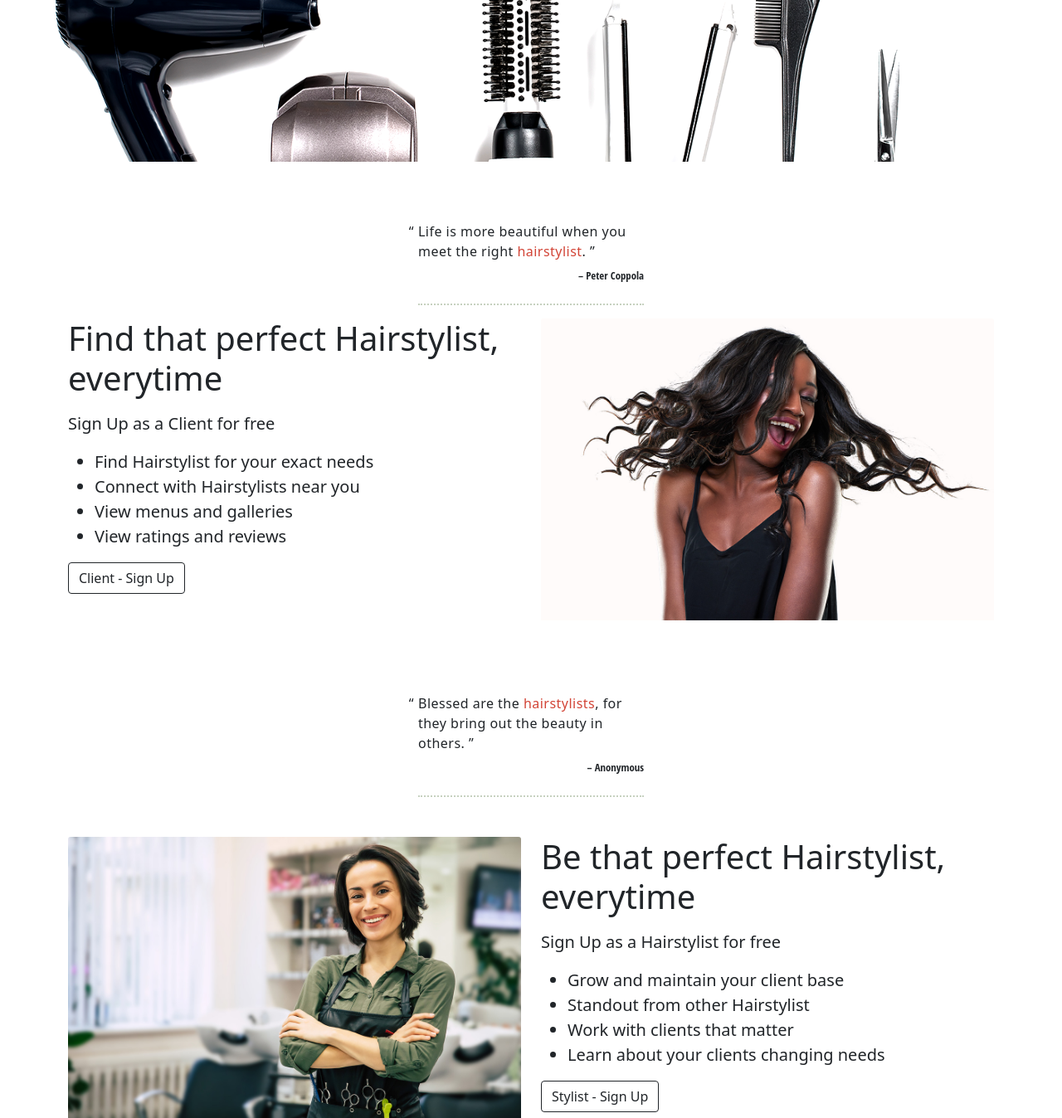
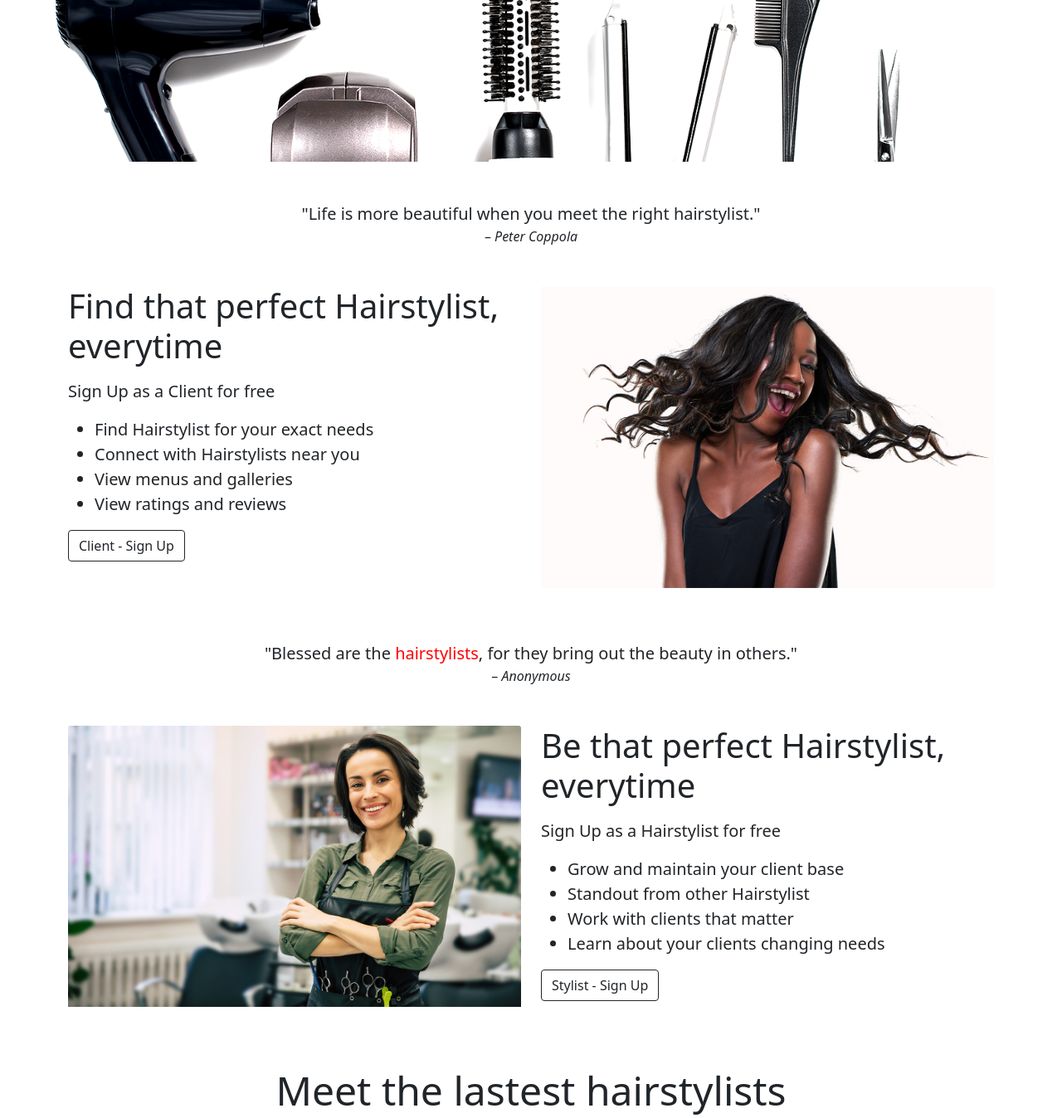
Before and after one commit to mdinga/findmyhairstylist, a Django app: template templates/index.html in a window 1280 px wide. Shown: the part 604-1952 px from the top of the page at 83% size. Run offline with Django 3.2, Linux system fonts and the light colour scheme; the template is opened without the code that fills it, so the values that code supplies are empty; some libraries are stand-ins or nearby versions; some web fonts are replaced.

Commit message:
front page edited

```diff
--- a/static/css/style.css
+++ b/static/css/style.css
@@ -182,40 +182,6 @@ a{font-size: 0.85em;}
   }
 }
 
-.quote {
-    position: relative;
-    letter-spacing: .03em;
-    margin-bottom: .5rem;
-
-    &:before {
-        content: "“";
-        position: absolute;
-        left: -.7em;
-    }
-
-    &:after {
-        content: "”";
-        margin-right: -1rem;
-    }
-}
-
-.quote--container {
-    margin: 4.5rem auto 0;
-    width: 17em;
-    border-bottom: 2px dotted #C6D1BF;
-    padding-bottom: .5rem;
-}
-
-.quote--highlight {
-    color: #D24335;
-}
-
-.quote--author {
-    font-family: 'Open Sans Condensed';
-    font-size: .8rem;
-    text-align: right;
-    font-weight: 300;
-}
 
 /* ---------------------------Start Stylist Home Page------------------------ */
 .profile_progress_list ul li {
--- a/templates/index.html
+++ b/templates/index.html
@@ -24,14 +24,11 @@
 </div>
 
 <div class="container">
-  <div class="quote--container">
-      <p class="quote">
-          Life is more beautiful when you meet the right
-          <span class="quote--highlight">hairstylist</span>.
+  <blockquote class="blockquote text-center mt-5 mb-5">
+      <p class="mb-0">"Life is more beautiful when you meet the right <span class="quote--highlight">hairstylist</span>."</p>
 
-      </p>
-      <p class="quote--author">&ndash; Peter Coppola</p>
-  </div>
+    <p style="font-size:80%;">&ndash; <em>Peter Coppola</em></p>
+  </blockquote>
 
 </div>
 
@@ -55,21 +52,16 @@
 
     </div>
     <div class="col-sm-6 mb-3">
-      <img src="{% static 'images/client_2.jpg'%}" class="card-img-top" alt="...">
+      <img src="{% static 'images/Client_2.jpg'%}" class="card-img-top" alt="...">
       </div>
     </div>
   </div>
 
-
   <div class="container">
-    <div class="quote--container">
-        <p class="quote">
-            Blessed are the <span class="quote--highlight">hairstylists</span>, for they bring out the beauty in others.
-
-        </p>
-        <p class="quote--author">&ndash; Anonymous</p>
-    </div>
-
+    <blockquote class="blockquote text-center mt-5 mb-5">
+        <p class="mb-0">"Blessed are the <span style="color:red;">hairstylists</span>, for they bring out the beauty in others."</p>
+        <p style="font-size:80%;">&ndash; <em>Anonymous</em></p>
+    </blockquote>
   </div>
 
 
@@ -77,7 +69,7 @@
     <div class="row mt-5">
 
       <div class="col-sm-6 mb-5 ">
-        <img src="{% static 'images/stylist_3.jpg'%}" class="card-img-top" alt="...">
+        <img src="{% static 'images/Stylist_3.jpg'%}" class="card-img-top" alt="...">
       </div>
 
       <div class="col-sm-6 mb-5">
```
